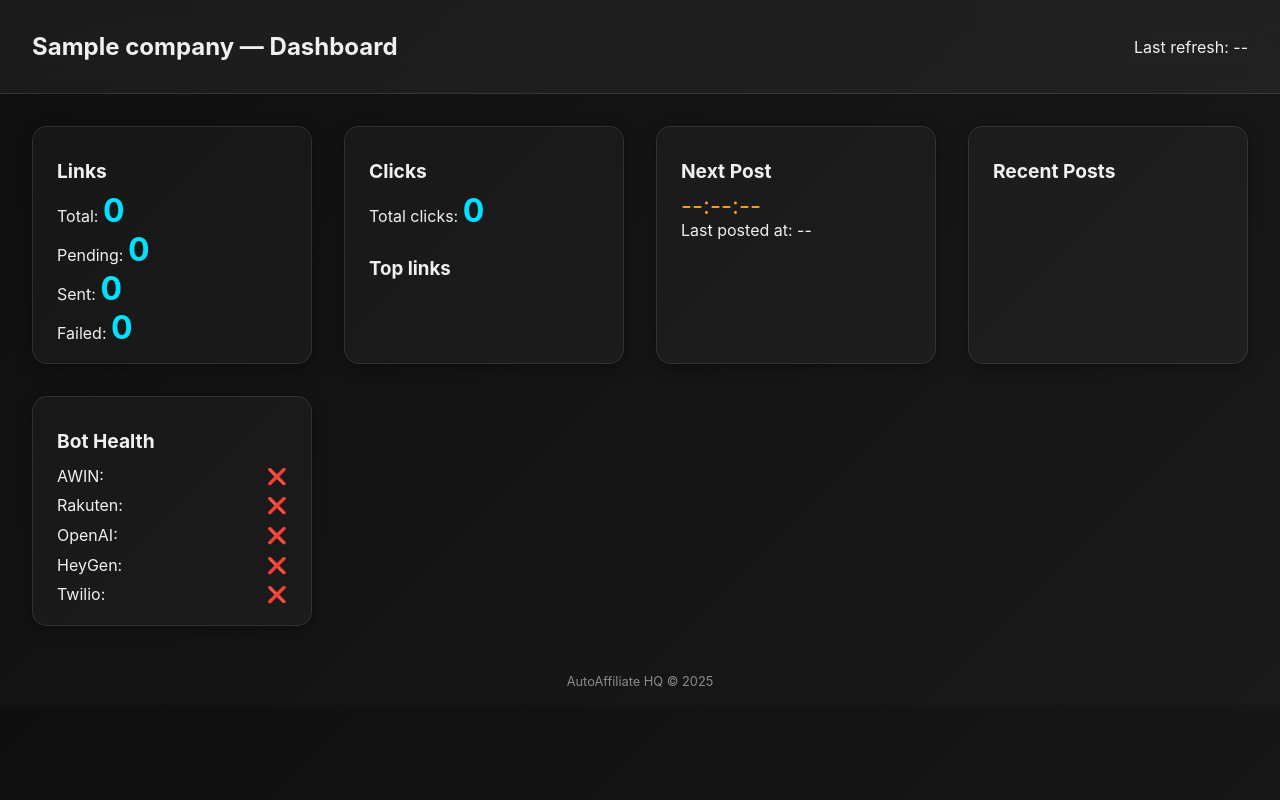
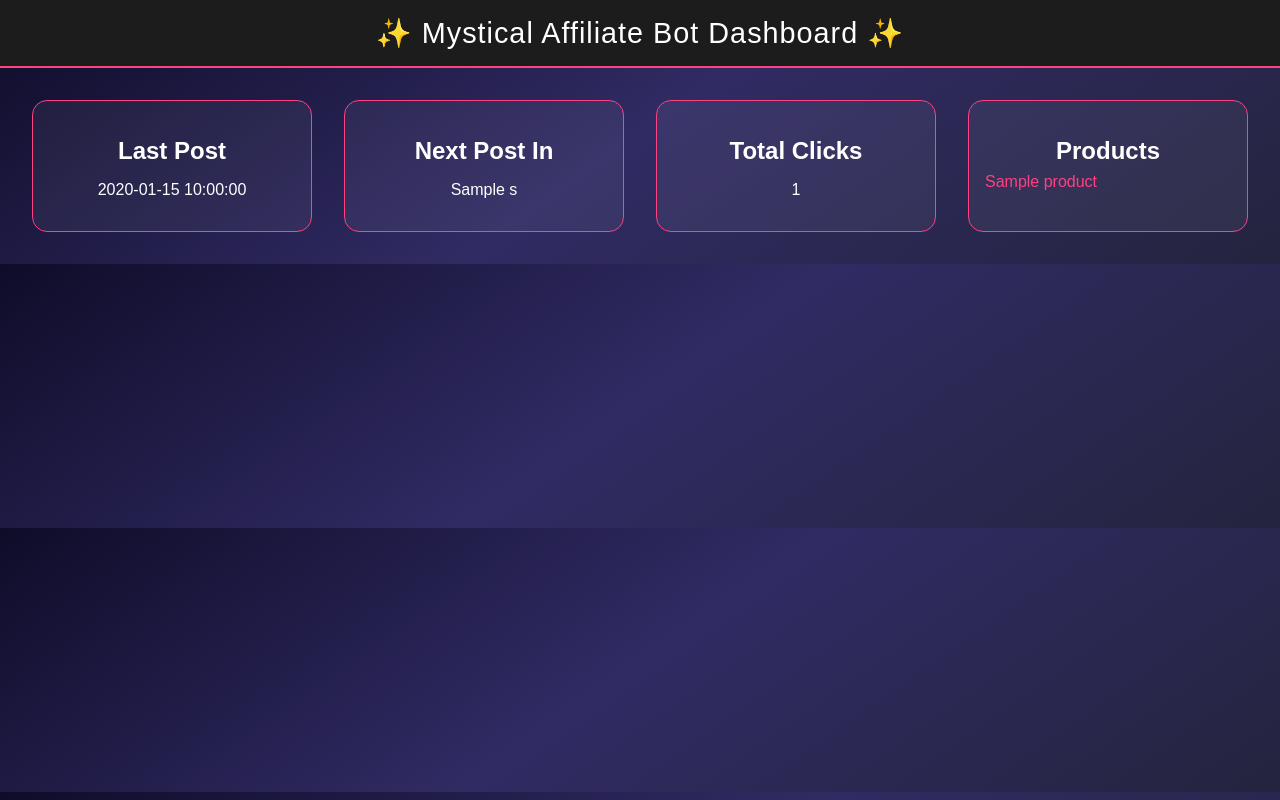
Before and after one commit to slickofficials/AUTOAFFILIATE-AI-v7.0, a Flask app: template templates/dashboard.html in a window 1280 px wide. Run offline with Flask 3, Linux system fonts and the light colour scheme; the template is opened without the code that fills it: most values are stand-ins (such as "Sample title", 1, 10 or a date in 2020); some libraries are stand-ins or nearby versions.

Commit message:
Update dashboard.html

```diff
--- a/templates/dashboard.html
+++ b/templates/dashboard.html
@@ -3,160 +3,98 @@
 <head>
 <meta charset="UTF-8">
 <meta name="viewport" content="width=device-width, initial-scale=1.0">
-<title>{{ title }}</title>
+<title>Affiliate Bot Dashboard</title>
 <style>
-/* Metallic iOS-inspired sleek dashboard */
 body {
-    margin: 0;
-    font-family: -apple-system, BlinkMacSystemFont, "Segoe UI", Roboto, sans-serif;
-    background: linear-gradient(135deg, #0f0f0f 0%, #1a1a1a 100%);
-    color: #f0f0f0;
+    font-family: 'Arial', sans-serif;
+    background: linear-gradient(145deg, #0f0c29, #302b63, #24243e);
+    color: #fff;
+    margin: 0; padding: 0;
 }
 header {
+    background: #1c1c1c;
+    padding: 1rem;
+    text-align: center;
+    font-size: 1.8rem;
+    letter-spacing: 1px;
+    border-bottom: 2px solid #ff4081;
+}
+.container {
+    padding: 2rem;
+    display: grid;
+    grid-template-columns: repeat(auto-fit, minmax(250px, 1fr));
+    gap: 2rem;
+}
+.card {
     background: rgba(255,255,255,0.05);
-    backdrop-filter: blur(15px);
-    padding: 1rem 2rem;
-    display: flex;
-    justify-content: space-between;
-    align-items: center;
-    border-bottom: 1px solid rgba(255,255,255,0.1);
+    border: 1px solid #ff4081;
+    border-radius: 15px;
+    padding: 1rem;
+    text-align: center;
+    transition: transform 0.3s;
 }
-h1 { font-size: 1.5rem; }
-.container { padding: 2rem; display: grid; grid-gap: 2rem; grid-template-columns: repeat(auto-fit,minmax(280px,1fr)); }
-.card {
-    background: rgba(255,255,255,0.03);
-    border: 1px solid rgba(255,255,255,0.1);
-    border-radius: 15px;
-    padding: 1rem 1.5rem;
-    box-shadow: 0 4px 15px rgba(0,0,0,0.3);
-    transition: transform 0.2s, box-shadow 0.2s;
+.card:hover { transform: scale(1.05); }
+h2 { margin-bottom: 0.5rem; }
+.products {
+    max-height: 200px;
+    overflow-y: auto;
+    text-align: left;
 }
-.card:hover { transform: translateY(-5px); box-shadow: 0 8px 25px rgba(0,0,0,0.5); }
-.card h2 { font-size: 1.2rem; margin-bottom: 0.5rem; }
-.stat { font-size: 2rem; font-weight: bold; color: #00e0ff; }
-.countdown { font-size: 1.5rem; color: #ff9f0a; }
-.status-list { list-style: none; padding: 0; margin: 0; }
-.status-list li { display: flex; justify-content: space-between; padding: 0.3rem 0; }
-.top-links, .recent-posts { max-height: 200px; overflow-y: auto; margin-top: 0.5rem; }
-.top-links li, .recent-posts li { padding: 0.3rem 0; border-bottom: 1px solid rgba(255,255,255,0.1); font-size: 0.9rem; word-break: break-all; }
-a { color: #00e0ff; text-decoration: none; }
-a:hover { text-decoration: underline; }
-footer { text-align: center; padding: 1rem; font-size: 0.8rem; color: rgba(255,255,255,0.5); }
+.products a {
+    color: #ff4081;
+    text-decoration: none;
+    display: block;
+    margin-bottom: 0.3rem;
+}
+.products a:hover { text-decoration: underline; }
 </style>
 </head>
 <body>
-<header>
-    <h1>{{ company }} — Dashboard</h1>
-    <div id="last-refresh">Last refresh: --</div>
-</header>
+<header>✨ Mystical Affiliate Bot Dashboard ✨</header>
 <div class="container">
     <div class="card">
-        <h2>Links</h2>
-        <div>Total: <span id="total-links" class="stat">0</span></div>
-        <div>Pending: <span id="pending" class="stat">0</span></div>
-        <div>Sent: <span id="sent" class="stat">0</span></div>
-        <div>Failed: <span id="failed" class="stat">0</span></div>
+        <h2>Last Post</h2>
+        <p id="last_post">{{ stats['last_post_time'] or 'Never' }}</p>
     </div>
     <div class="card">
-        <h2>Clicks</h2>
-        <div>Total clicks: <span id="clicks-total" class="stat">0</span></div>
-        <div class="top-links">
-            <h3>Top links</h3>
-            <ul id="top-links-list" class="top-links"></ul>
+        <h2>Next Post In</h2>
+        <p id="next_post">{{ stats['next_post_in'] }} s</p>
+    </div>
+    <div class="card">
+        <h2>Total Clicks</h2>
+        <p id="clicks">{{ stats['total_clicks'] }}</p>
+    </div>
+    <div class="card">
+        <h2>Products</h2>
+        <div class="products" id="products">
+            {% for p in stats['products'] %}
+                <a href="{{ p['url'] }}" target="_blank">{{ p['name'] }}</a>
+            {% endfor %}
         </div>
     </div>
-    <div class="card">
-        <h2>Next Post</h2>
-        <div class="countdown" id="next-post-countdown">--:--:--</div>
-        <div>Last posted at: <span id="last-posted-at">--</span></div>
-    </div>
-    <div class="card">
-        <h2>Recent Posts</h2>
-        <ul id="recent-posts-list" class="recent-posts"></ul>
-    </div>
-    <div class="card">
-        <h2>Bot Health</h2>
-        <ul class="status-list" id="statuses">
-            <li>AWIN: <span id="status-awin">❌</span></li>
-            <li>Rakuten: <span id="status-rakuten">❌</span></li>
-            <li>OpenAI: <span id="status-openai">❌</span></li>
-            <li>HeyGen: <span id="status-heygen">❌</span></li>
-            <li>Twilio: <span id="status-twilio">❌</span></li>
-        </ul>
-    </div>
 </div>
-<footer>AutoAffiliate HQ &copy; 2025</footer>
+
 <script>
-// Fetch stats and update UI
-async function fetchStats() {
-    try {
-        const res = await fetch('/api/stats');
-        const data = await res.json();
-        document.getElementById('total-links').innerText = data.total_links;
-        document.getElementById('pending').innerText = data.pending;
-        document.getElementById('sent').innerText = data.sent;
-        document.getElementById('failed').innerText = data.failed;
-        document.getElementById('clicks-total').innerText = data.clicks_total;
+async function refreshStats() {
+    const res = await fetch('/api/stats');
+    const data = await res.json();
 
-        // Top links
-        const topList = document.getElementById('top-links-list');
-        topList.innerHTML = '';
-        data.top_links.forEach(link => {
-            const li = document.createElement('li');
-            li.innerHTML = `<a href="/r/${link.id}" target="_blank">${link.url}</a> (${link.clicks})`;
-            topList.appendChild(li);
-        });
+    document.getElementById('last_post').innerText = data.last_post_time || 'Never';
+    document.getElementById('next_post').innerText = data.next_post_in + ' s';
+    document.getElementById('clicks').innerText = data.total_clicks;
 
-        // Recent posts
-        const recentList = document.getElementById('recent-posts-list');
-        recentList.innerHTML = '';
-        data.recent_posts.forEach(r => {
-            const li = document.createElement('li');
-            li.innerHTML = `<a href="/r/${r.id}" target="_blank">${r.url}</a> [${r.status}]`;
-            recentList.appendChild(li);
-        });
-
-        // Statuses
-        document.getElementById('status-awin').innerText = data.statuses.awin ? '✅' : '❌';
-        document.getElementById('status-rakuten').innerText = data.statuses.rakuten ? '✅' : '❌';
-        document.getElementById('status-openai').innerText = data.statuses.openai ? '✅' : '❌';
-        document.getElementById('status-heygen').innerText = data.statuses.heygen ? '✅' : '❌';
-        document.getElementById('status-twilio').innerText = data.statuses.twilio ? '✅' : '❌';
-
-        // Last posted
-        document.getElementById('last-posted-at').innerText = data.last_posted_at ? new Date(data.last_posted_at).toLocaleString() : '--';
-
-        // Next post countdown
-        if(data.next_post_in_seconds !== null){
-            startCountdown(data.next_post_in_seconds);
-        }
-
-        document.getElementById('last-refresh').innerText = 'Last refresh: ' + new Date().toLocaleTimeString();
-    } catch(e){
-        console.error(e);
-    }
+    const productsDiv = document.getElementById('products');
+    productsDiv.innerHTML = '';
+    data.products.forEach(p => {
+        const a = document.createElement('a');
+        a.href = p.url;
+        a.target = '_blank';
+        a.innerText = p.name;
+        productsDiv.appendChild(a);
+    });
 }
 
-let countdownInterval;
-function startCountdown(seconds){
-    clearInterval(countdownInterval);
-    let remaining = seconds;
-    const el = document.getElementById('next-post-countdown');
-    function tick(){
-        const h = Math.floor(remaining/3600).toString().padStart(2,'0');
-        const m = Math.floor((remaining%3600)/60).toString().padStart(2,'0');
-        const s = (remaining%60).toString().padStart(2,'0');
-        el.innerText = `${h}:${m}:${s}`;
-        if(remaining>0) remaining--; else clearInterval(countdownInterval);
-    }
-    tick();
-    countdownInterval = setInterval(tick,1000);
-}
-
-// Initial load
-fetchStats();
-// Refresh every 10s
-setInterval(fetchStats, 10000);
+setInterval(refreshStats, 1000);
 </script>
 </body>
 </html>
```
